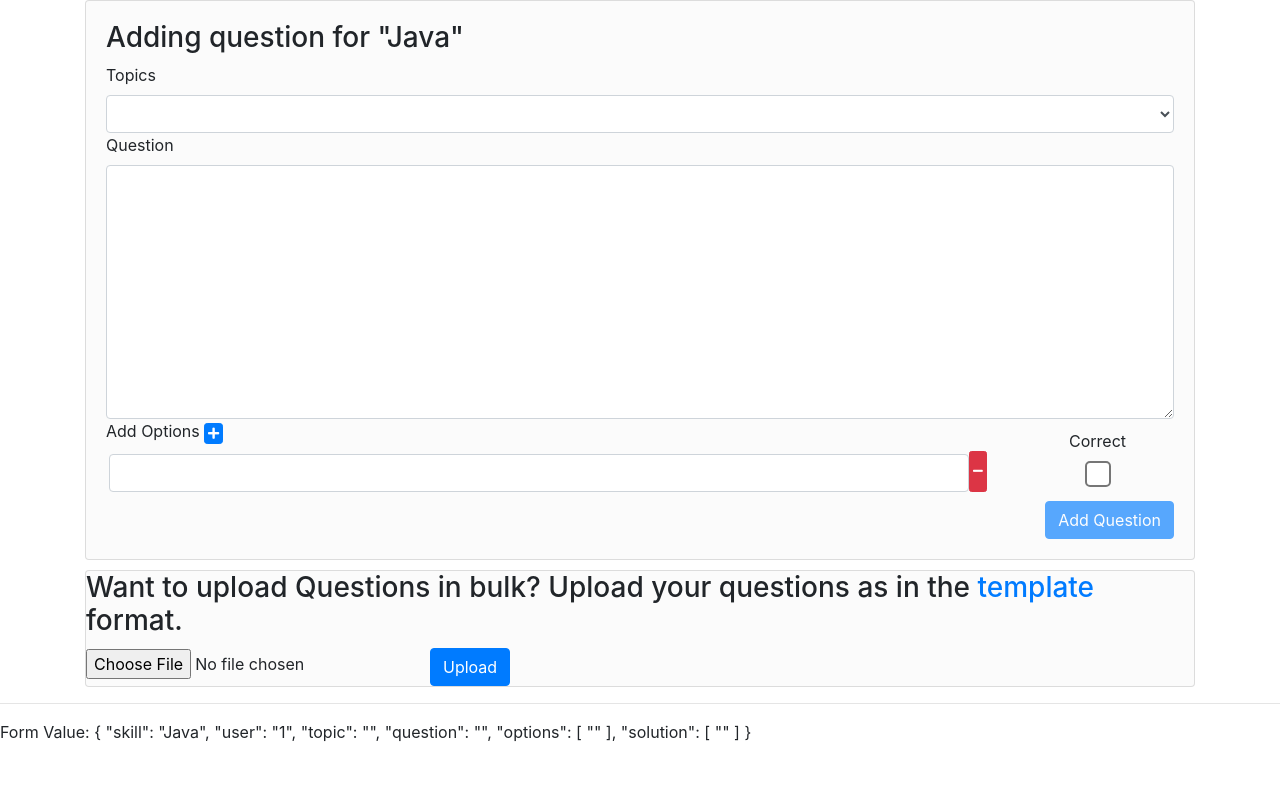
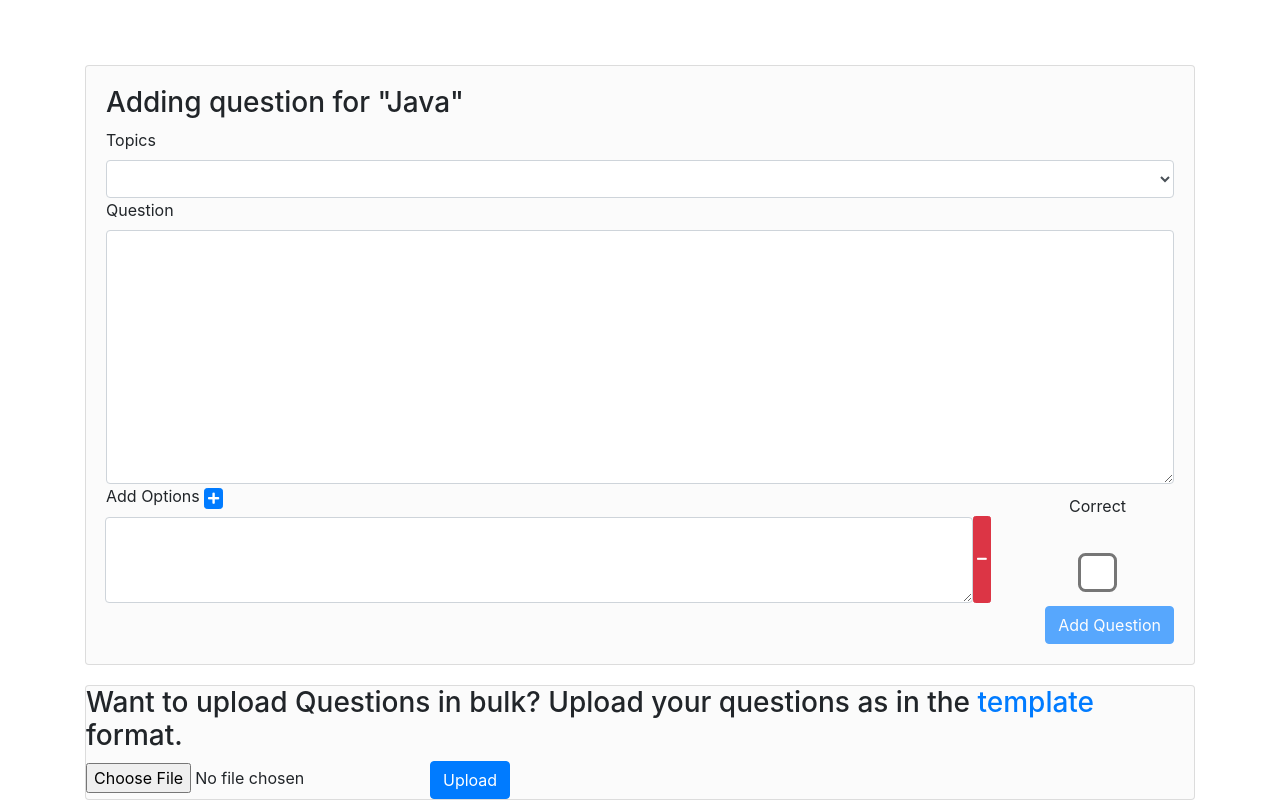
Before and after one commit to Rahulkamble01/tshell, an Angular app in the folder ui/tshell/: page / in a window 1280 px wide. Built offline with nearby package versions, Linux system fonts and the light colour scheme; some icons are missing.

Commit message:
adding complete changes with Option Text area

```diff
--- a/ui/tshell/src/app/contribute-question/contribute-question.component.css
+++ b/ui/tshell/src/app/contribute-question/contribute-question.component.css
@@ -0,0 +1,22 @@
+.container{
+    padding-top:65px;
+}
+.card{
+    background-color: #fbfbfb;
+    margin-bottom:10px;
+}
+#optionButton{
+    padding-bottom: 0px;
+    padding-top: 0px;
+    padding-left: 4px;
+    padding-right: 4px;
+     zoom:0.8;
+}
+#solutionCheckbox{
+   zoom: 3;
+   margin-top:9px;
+
+}
+#optionText{
+    margin-top:1px;
+}
--- a/ui/tshell/src/app/contribute-question/contribute-question.component.html
+++ b/ui/tshell/src/app/contribute-question/contribute-question.component.html
@@ -1,7 +1,7 @@
 <div class="container">
   <div class="row">
     <div class="col">
-      <div class="card" style="background-color: #fbfbfb">
+      <div class="card">
         <div class="card-body">
           <form [formGroup]="questionForm">
 
@@ -37,22 +37,18 @@
             </div>
 
             <div class="row">
-
               <div class="col-lg-10 col-sm-10  col-md-10 col-9 " formArrayName="options">
-
                 <label style="margin-right:4px; ">Add Options </label>
                 <span>
                   <button (click)="addOption()" class="btn btn-primary" [disabled]="count==4" style="margin-top:3px;padding-bottom: 0px;padding-top: 0px;padding-left: 4px;padding-right: 4px; zoom:0.8">
                     <i class="fas fa-plus"> </i>
                   </button>
-
                 </span>
-
                 <div *ngFor="let option of options.controls; let i=index">
-                  <span class="input-group-append" style="padding-bottom: 0px;padding-top: 0px;padding-left: 4px;padding-right: 4px; ">
-
-                    <input type="text" [formControlName]="i" class="form-control" name="options" [required]="'!options.valid'" style="margin-top:3px;padding-bottom: 0px;padding-top: 0px;padding-left: 4px;padding-right: 4px; ">
-                    <button (click)="removeOption(i)" class="btn btn-danger btn-sm" style="padding-bottom: 0px;padding-top: 0px;padding-left: 4px;padding-right: 4px; zoom:0.8 ">
+                  <span class="input-group-append">
+                    <textarea [formControlName]="i" class="form-control" name="options" [required]="'!options.valid'" rows="3" id="optionText">
+                      </textarea>
+                    <button (click)="removeOption(i)" class="btn btn-danger btn-sm" id="optionButton">
                       <i class="fas fa-minus"></i>
                     </button>
                   </span>
@@ -60,26 +56,17 @@
                 <span *ngIf="count==4">
                   <span style="color:red">*</span>Max 5 Options allowed</span>
               </div>
-
-
-
               <div class="col-lg-2 col-sm-2 col-md-2 col-3" formArrayName="solution" style="text-align: center ; ">
                 <label style="padding-top: 10px">Correct </label>
                 <div *ngFor="let option of solution.controls; let i=index">
                   <label>
-                    <input type="checkbox" [formControlName]="i" style="zoom: 2;" name="solution" (change)="check($event)" >
-
+                    <input type="checkbox" [formControlName]="i" name="solution" id="solutionCheckbox" (change)="check($event)">
                   </label>
-
                 </div>
               </div>
-
             </div>
-
-
             <button type="submit" style="margin-top: 3px;" (click)="onSubmit()" class="btn btn-primary" style="float: right" [disabled]="!(questionForm.valid && isChecked==true)">Add Question</button>
           </form>
-
         </div>
       </div>
     </div>
@@ -91,13 +78,13 @@
       <a href="./assets/Questions Format.csv">template</a> format.</h3>
     <div>
       <input type="file" class="file" accept=".csv">
-      <input type="submit" style="margin-top: 2px;" value="Upload" class="btn btn-primary">
+      <input type="submit" value="Upload" class="btn btn-primary">
     </div>
   </div>
 </div>
-<hr>
+<!-- <hr>
 
 
 <p>
   Form Value: {{ questionForm.value | json }}
-</p>
+</p> -->
```
